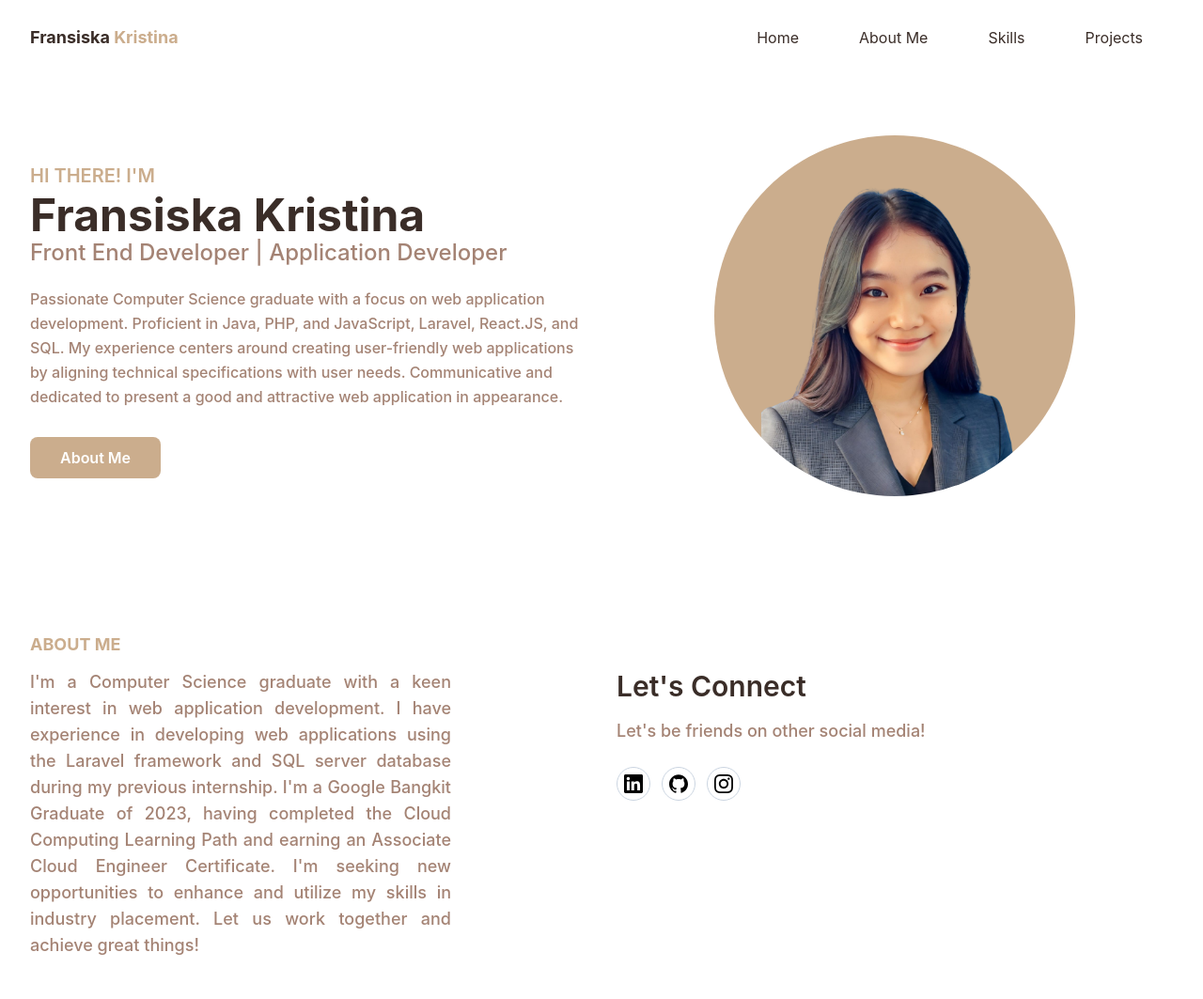
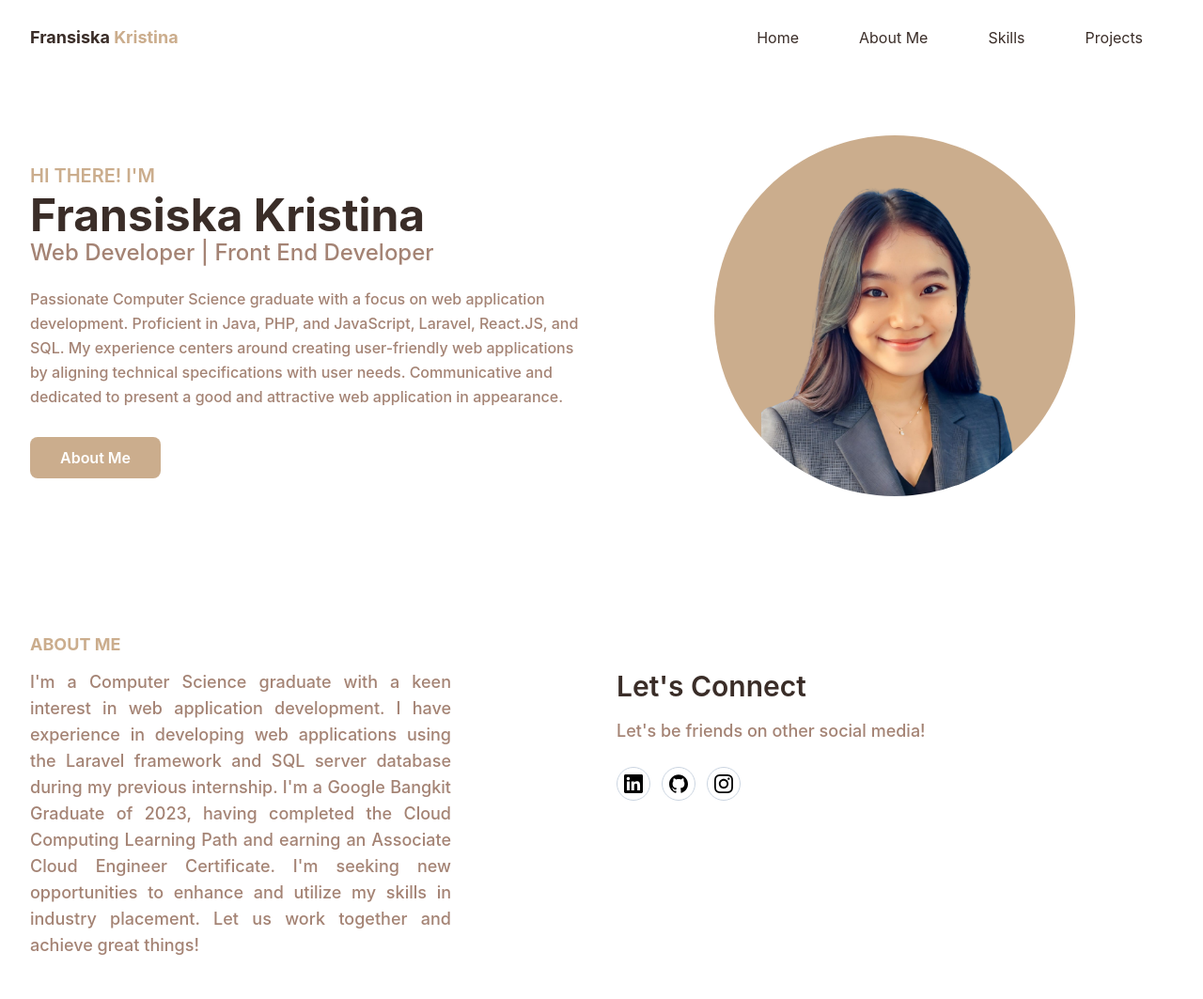
Before and after one commit to siskafks/portofolio, a website: page index.html in a window 1280 px wide. Shown: the top 1063 px of the page at 94% size. Drawn offline with Linux system fonts and the light colour scheme.

Commit message:
Update index.html

```diff
--- a/index.html
+++ b/index.html
@@ -49,7 +49,7 @@
             <div class="flex flex-wrap">
                 <div class="w-full self-center px-4 lg:w-1/2">
                     <h1 class="text-base font-semibold text-primary md:text-xl">HI THERE! I'M <span class="block font-bold text-dark text-4xl mt-1 lg:text-5xl">Fransiska Kristina</span></h1>
-                    <h2 class="font-medium text-secondary text-lg mb-5 lg:text-2xl">Front End Developer | Application Developer</h2>
+                    <h2 class="font-medium text-secondary text-lg mb-5 lg:text-2xl">Web Developer | Front End Developer</h2>
                     <p class="font-medium text-secondary mb-10 leading-relaxed">Passionate Computer Science graduate with a focus on web application development. Proficient in Java, PHP, and JavaScript, Laravel, React.JS, and SQL. My experience centers around creating user-friendly web applications by aligning technical specifications with user needs. Communicative and dedicated to present a good and attractive web application in appearance.</p>
 
                     <a href="#about" class="text-base font-semibold text-white bg-primary py-3 px-8 rounded-lg hover:shadow-lg hover:opacity-80 transition duration-300 ease-in-out">About Me</a>
```
